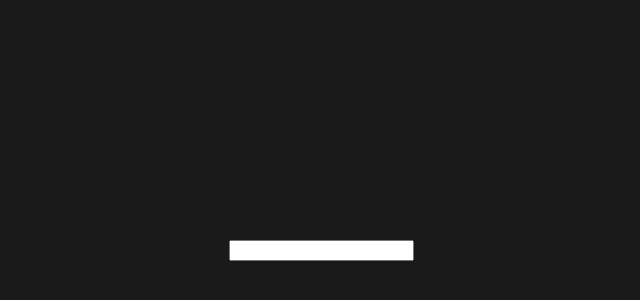
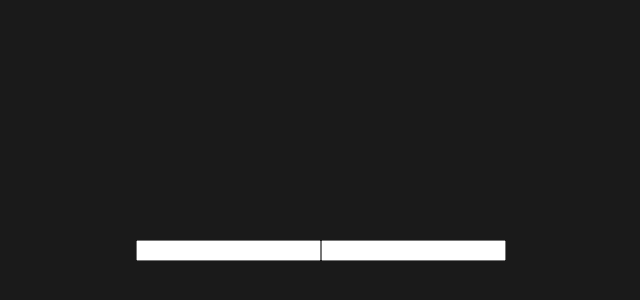
Before and after one commit to JulioMarodin/netflix-react-web, a React (Create React App) app: page /login in a window 1280 px wide. Shown: the part 150-450 px from the top of the page, without its empty margins (319-959 px from the left). Built offline with nearby package versions, Linux system fonts and the light colour scheme.

Commit message:
feat: save login info to data const

```diff
--- a/src/App.tsx
+++ b/src/App.tsx
@@ -1,5 +1,5 @@
 import './App.css';
-import Login from './login/login';
+import Login from './screens/login/login.screen';
 
 function App() {
   return (
--- a/src/login/login.tsx
+++ /dev/null
@@ -1,28 +0,0 @@
-import { Grid } from "@mui/material"
-import React, { useCallback } from "react"
-import { Wrapper } from "./login.styled"
-
-export default function Login() {
-  // const handleChange = useCallback(
-  //   callback (e: any) => {
-  //     const {target} = e;
-  //     console.log(e)
-  //   },
-  //     deps: []
-  // )
-
-  const handleChange = (event: React.ChangeEvent<HTMLInputElement>) => {
-    const textInput = event.target.value;
-    console.log(textInput)
-  }
-
-  return (
-    <Wrapper container justifyContent='center' alignContent='center'>
-      <input type='text' name='email' onChange={handleChange}/>
-    </Wrapper>
-  )
-}
-
-function callback(event: Event | undefined, any: any): any {
-    throw new Error("Function not implemented.")
-}
--- /dev/null
+++ b/src/screens/login/login.screen.tsx
@@ -0,0 +1,35 @@
+import { Grid } from "@mui/material";
+import React, { useCallback, useEffect, useState } from "react"
+import { Wrapper } from "./login.styled"
+
+const Login = () => {
+  const [data, setData] = useState({
+    email: '',
+    password: ''
+  })
+
+  const handleChange = useCallback(
+    ({target}: React.ChangeEvent<HTMLInputElement>) => {
+      setData(prevData => ({
+        ...prevData,
+        [target.name]: target.value
+      }))
+    },
+    [setData]
+  )
+
+  useEffect(
+    () => console.log(data), [data]
+  )
+
+  return (
+    <Wrapper container justifyContent='center' alignContent='center'>
+      <Grid container justifyContent='center' alignContent='center' xs={4}>
+        <input type='email' name='email' onChange={handleChange}/>
+        <input type='password' name='password' onChange={handleChange}/>
+      </Grid>
+    </Wrapper>
+  )
+}
+
+export default Login;
```
Also changed, not shown: src/screens/login/login.styled.tsx (renamed from src/login/login.styled.tsx), src/screens/login/login.types.ts (renamed from src/login/login.types.ts).
